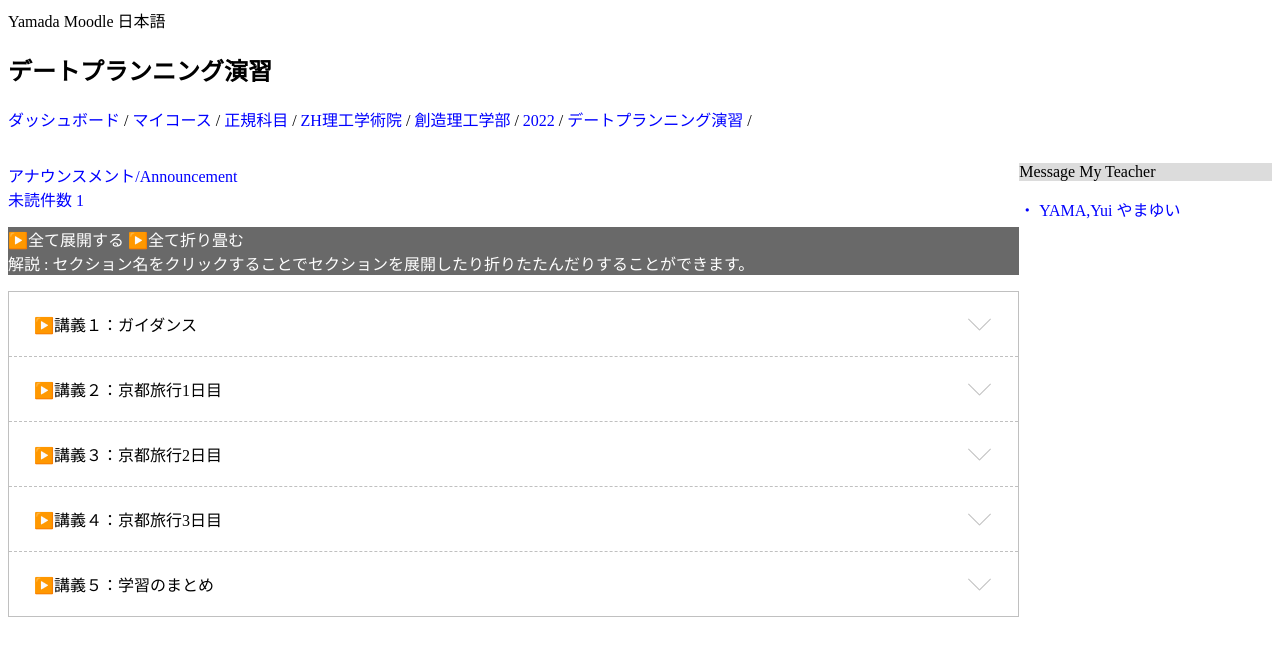
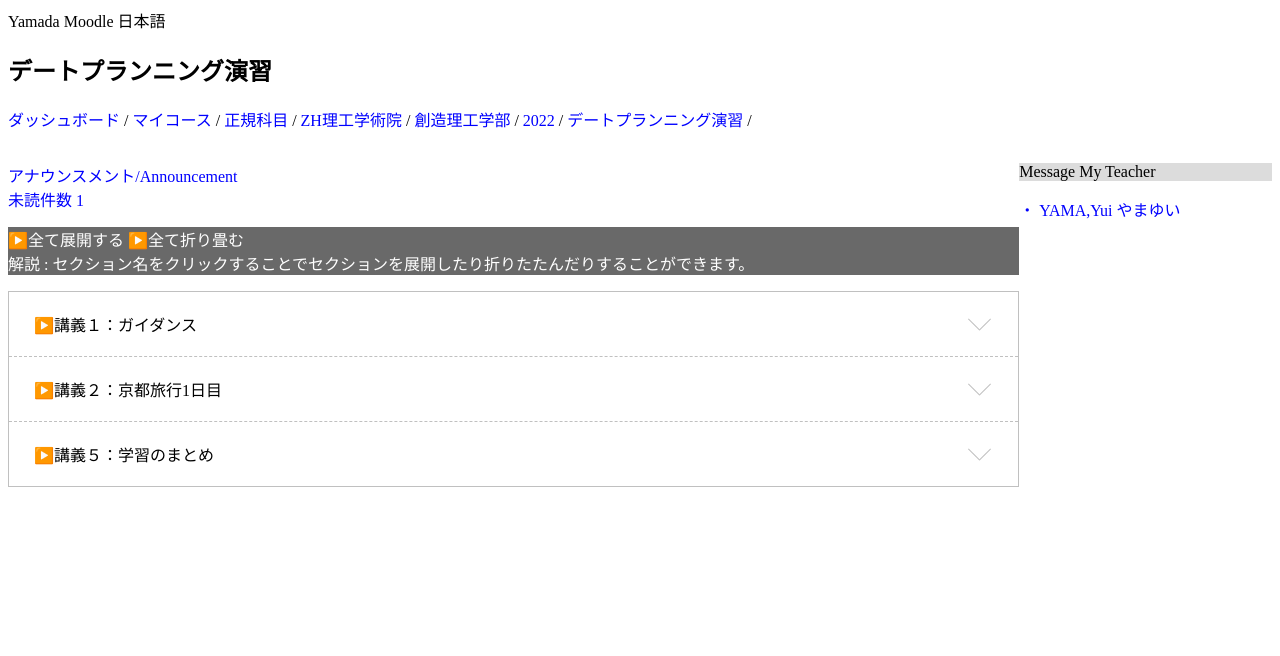
Before and after one commit to yama-yui/yama-yui.github.io, a plain HTML site: page blog/willyoumarryme2022.html in a window 1280 px wide. Drawn offline with Linux system fonts and the light colour scheme.

Commit message:
Update willyoumarryme2022.html

```diff
--- a/blog/willyoumarryme2022.html
+++ b/blog/willyoumarryme2022.html
@@ -112,28 +112,6 @@ ZH理工学術院
     </div>
   </div><!-- .menus-box -->
 
-     <div class="menus-box">
-    <input id="triple-check-box2" type="checkbox">
-    <label class="menu-label-title" for="triple-check-box2">
-      <span class="menu-title">▶️講義３：京都旅行2日目</span>
-      <span></span>
-      <span></span>
-    </label><!-- .menu-label-title -->
-    <div class="menu-text">
-     当日のスケジュール
-    </div>
-  </div><!-- .menus-box -->
-     <div class="menus-box">
-    <input id="triple-check-box2" type="checkbox">
-    <label class="menu-label-title" for="triple-check-box2">
-      <span class="menu-title">▶️講義４：京都旅行3日目</span>
-      <span></span>
-      <span></span>
-    </label><!-- .menu-label-title -->
-    <div class="menu-text">
-     当日のスケジュール
-    </div>
-  </div><!-- .menus-box -->
 
   <div class="menus-box">
     <input id="triple-check-box3" type="checkbox">
```
